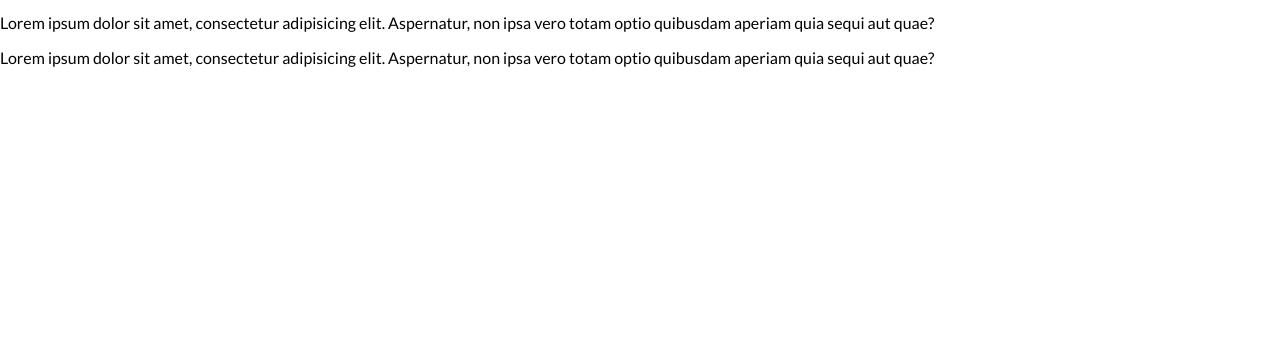
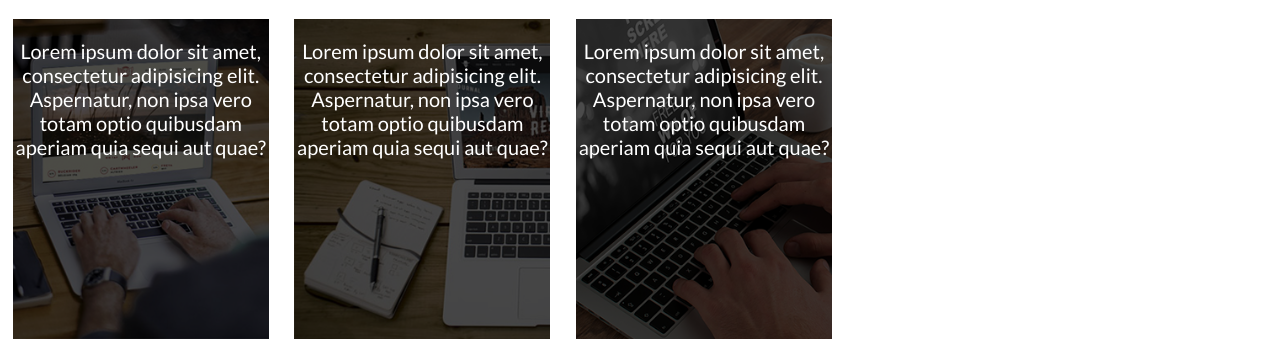
Before and after one commit to theConsite/theConsite.github.io, a plain HTML site: page warsztaty/portfolio/index.html in a window 1280 px wide. Shown: the part 1303-1642 px from the top of the page. Before the commit the page ends 1386 px from the top, so only its background shows below. Drawn offline with Linux system fonts and the light colour scheme.

Commit message:
Portfolio

```diff
--- a/warsztaty/portfolio/css/style.css
+++ b/warsztaty/portfolio/css/style.css
@@ -56,7 +56,7 @@ a > li:hover {
 }
 
 #about {
-    height: 354px;
+    height: 394px;
     background-color: #f9fcfe;
     padding-top: 20px;
     padding-bottom: 20px;
@@ -116,27 +116,50 @@ span {
     text-align: center;
 }
 #portfolio {
-    padding-top: 30px;;
+    padding-top: 30px;
+    font-size: 0;
 }
 #portfolio h2 {
+    font-size: 25px;
     text-align: center;
     font-weight: lighter;
     margin-top: 0;
     margin-bottom: 40px;
 }
 #anim1 {
-    background-image: url("/theConsite.github.io/warsztaty/portfolio/img/img/portfolio1.jpg;")
+    background-image: url("/theConsite.github.io/warsztaty/portfolio/img/img/portfolio1.jpg");
 }
 #anim2 {
-   background-image: url("/theConsite.github.io/warsztaty/portfolio/img/img/portfolio2.jpg;";
+   background-image: url("/theConsite.github.io/warsztaty/portfolio/img/img/portfolio2.jpg");
 }
 #anim3 {
-    background-image: url("/theConsite.github.io/warsztaty/portfolio/img/img/portfolio4.jpg;"
+    background-image: url("/theConsite.github.io/warsztaty/portfolio/img/img/portfolio4.jpg");
 }
 .anim {
     display: inline-block;
     position: relative;
     width: 20vw;
-    height: 20vw;
+    height: 25vw;
     background-size: cover;
+    margin-left: 1vw;
+    margin-right: 1vw;
 }
+.anim > .hid{
+    width: 20vw;
+    height: 25vw;
+    padding-bottom: 1vw;
+    text-align: center;
+    overflow:hidden;
+    background-color: rgba(0, 0, 0, 0.7);
+    font-size: 20px;
+    color:white;
+    transition: all 2s;
+}
+.hid:hover {
+    color: rgba(0, 0, 0, 0);
+        background-color: rgba(0, 0, 0, 0);
+}
+
+#port {
+    margin-left: 17vw;
+}
```
